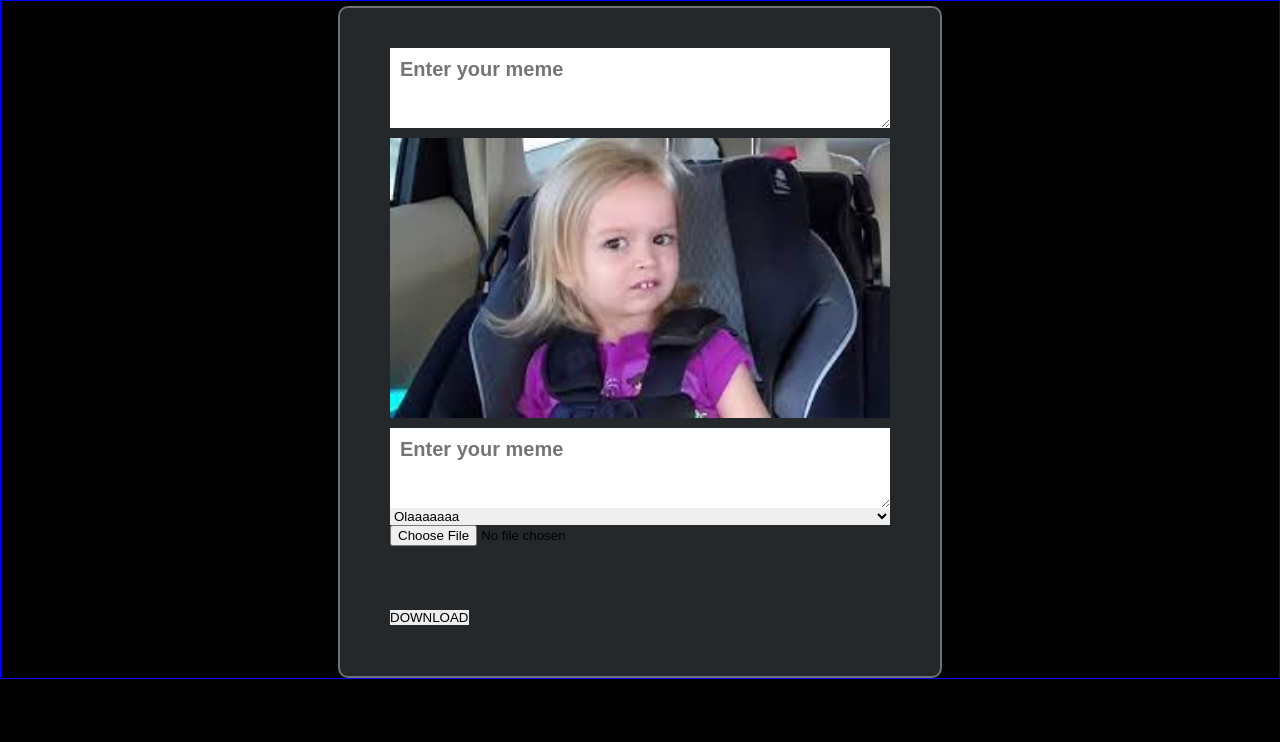
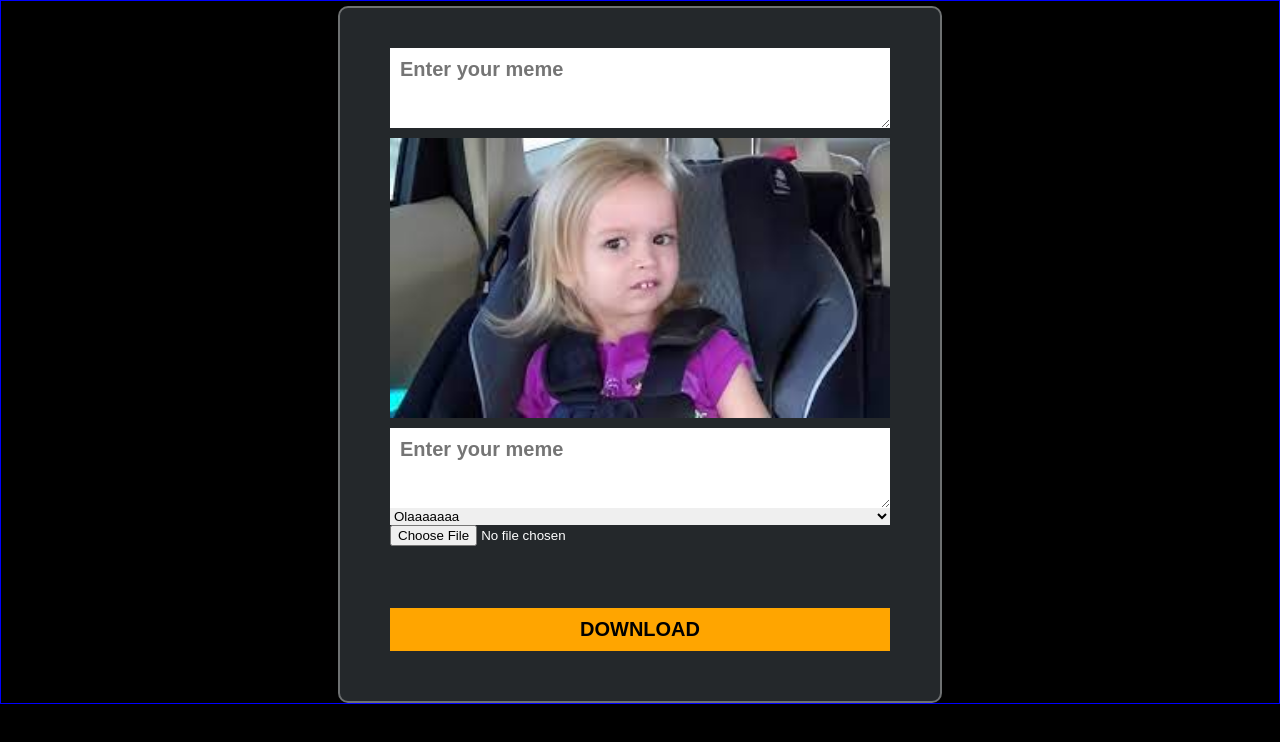
Before and after one commit to AmandaPardinho/Hydra, a plain HTML site: page Meme/index.html in a window 1280 px wide. Drawn offline with Linux system fonts and the light colour scheme.

Commit message:
Styling the button

```diff
--- a/Meme/styles/style.css
+++ b/Meme/styles/style.css
@@ -7,6 +7,7 @@ body{
 
     height: 100%;
     width: 100%;
+    color: white;
 
     display: flex;
     flex-direction: column;
@@ -72,3 +73,11 @@ textarea{
     font-family: sans-serif;
     font-size: 20px;
 }
+
+#btn-download{
+    width: 100%;
+    font-size: 20px;
+    font-weight: bolder;
+    padding: 10px;
+    background-color: orange;
+}
```
